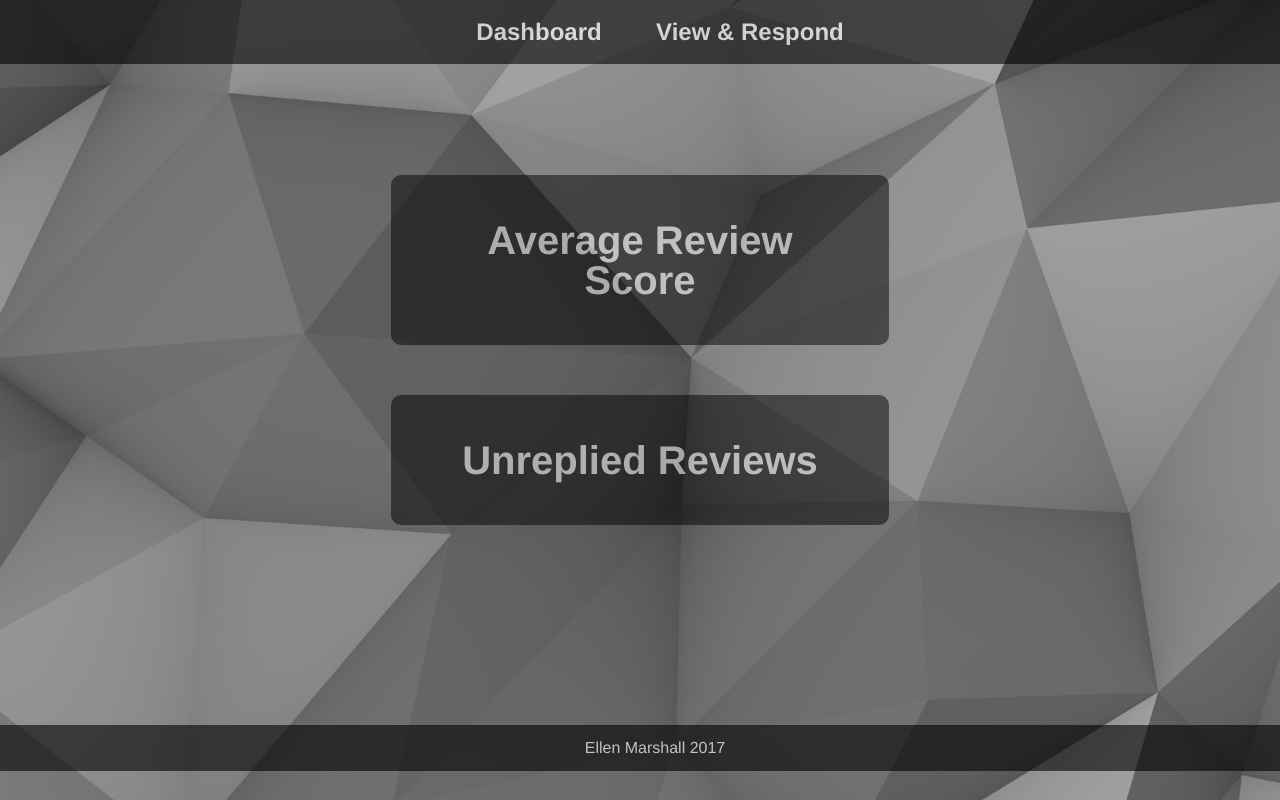
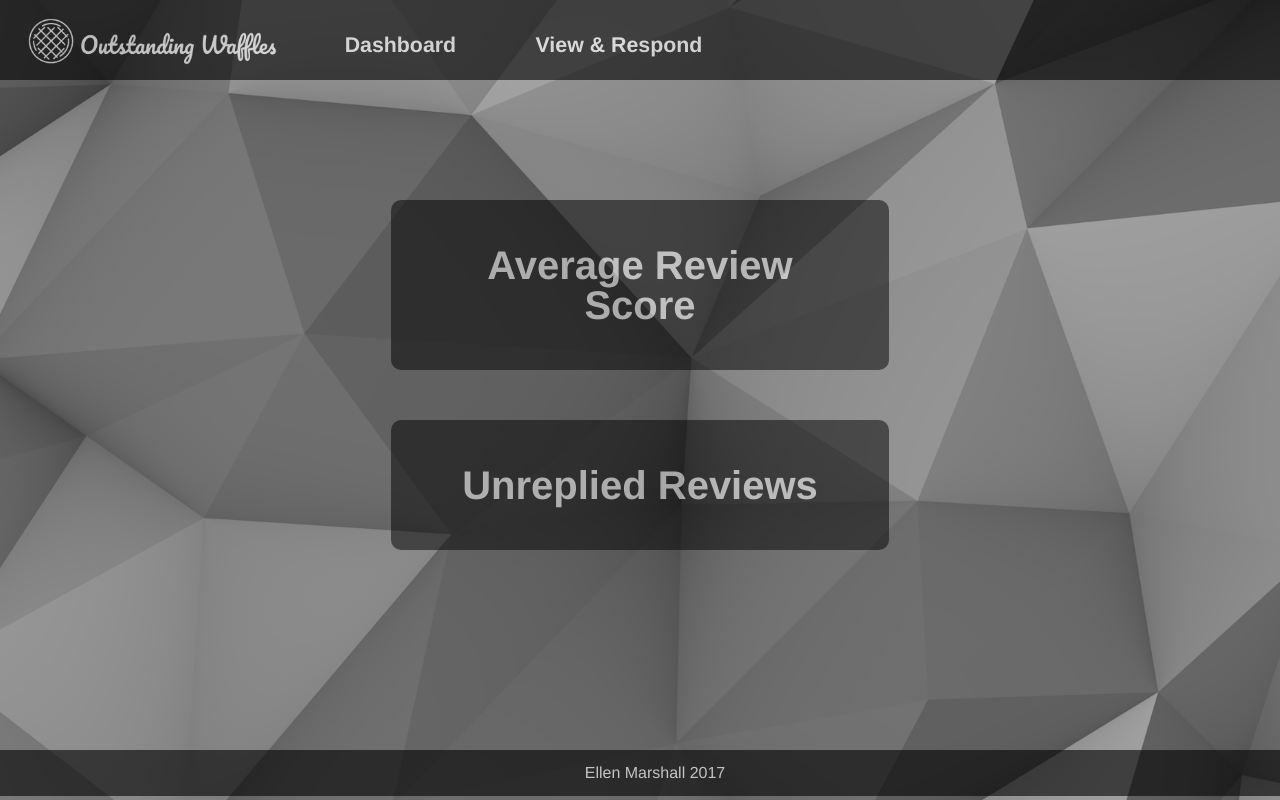
Before and after one commit to lnmars/luluBear, a website: page public/index.html in a window 1280 px wide. Shown: the top 800 px of the page. Drawn offline with nearby package versions, Linux system fonts and the light colour scheme; no server answers.

Commit message:
completed styling

```diff
--- a/public/index.html
+++ b/public/index.html
@@ -1,11 +1,12 @@
 <!DOCTYPE html>
 <html>
 <head>
-  <title>ORM Dashboard</title>
+  <title>Outstanding Waffles: Reputation Engagement</title>
   <link rel="stylesheet" href="./styles/main.css">
 </head>
 <body>
   <div class="app-header">
+    <img src="./styles/images/ow2.png">
     <a href="#dash">Dashboard</a>
     <a href="#respond">View & Respond</a>
   </div>
--- a/public/styles/main.css
+++ b/public/styles/main.css
@@ -2,10 +2,8 @@
   White: #FFFFFA;
   Black: #040303;
   Yellow: #DCED31;
-  Dark Green: #31CB00;
-  Light Green: #D9F5D0;
-  Dark Red: #F21B3F;
-  Light Red: #FCD5DC;
+  Green: #31CB00;
+  Red: #F21B3F;
 */
 
 /* http://meyerweb.com/eric/tools/css/reset/
@@ -71,25 +69,34 @@ body {
 div.app-header {
   position: fixed;
   top: 0;
-  text-align: center;
-  padding: 20px;
   background-color: #000000;
   width: 100%;
+  height: 80px;
   opacity: 0.6;
+}
+
+.app-header img {
+  height: 75px;
+  display: inline;
+  margin-top: 5px;
+  margin-left: 15px;
 }
 
 .app-header a {
   text-decoration: none;
   font-weight: bold;
-  font-size: 1.5em;
+  font-size: 16pt;
   color: #ffffff;
-  margin: 25px 25px;
-  text-align: center;
+  display: inline-block;
+  padding: 25px;
+  margin-top: 10px;
+  margin-left: 25px;
+  vertical-align: top;
 }
 
 #dash {
   width: 100%;
-  margin-top: 175px;
+  margin-top: 200px;
   margin-bottom: 150px;
 }
 
@@ -100,7 +107,7 @@ div.average, div.unreplied-reviews {
   margin: 50px auto;
   padding: 25px;
   display: block;
-  font-size: 2.5em;
+  font-size: 30pt;
   color: #ffffff;
   border-radius: 10px;
   text-align: center;
@@ -215,11 +222,6 @@ div.footer {
   background-color: #040303;
 }
 
-div.app-header img {
-  margin: 0 auto;
-  padding: 50px;
-}
-
 div.content {
   font-style: italic;
 }*/
```
Also changed, not shown: public/styles/images/ow2.png (added).
